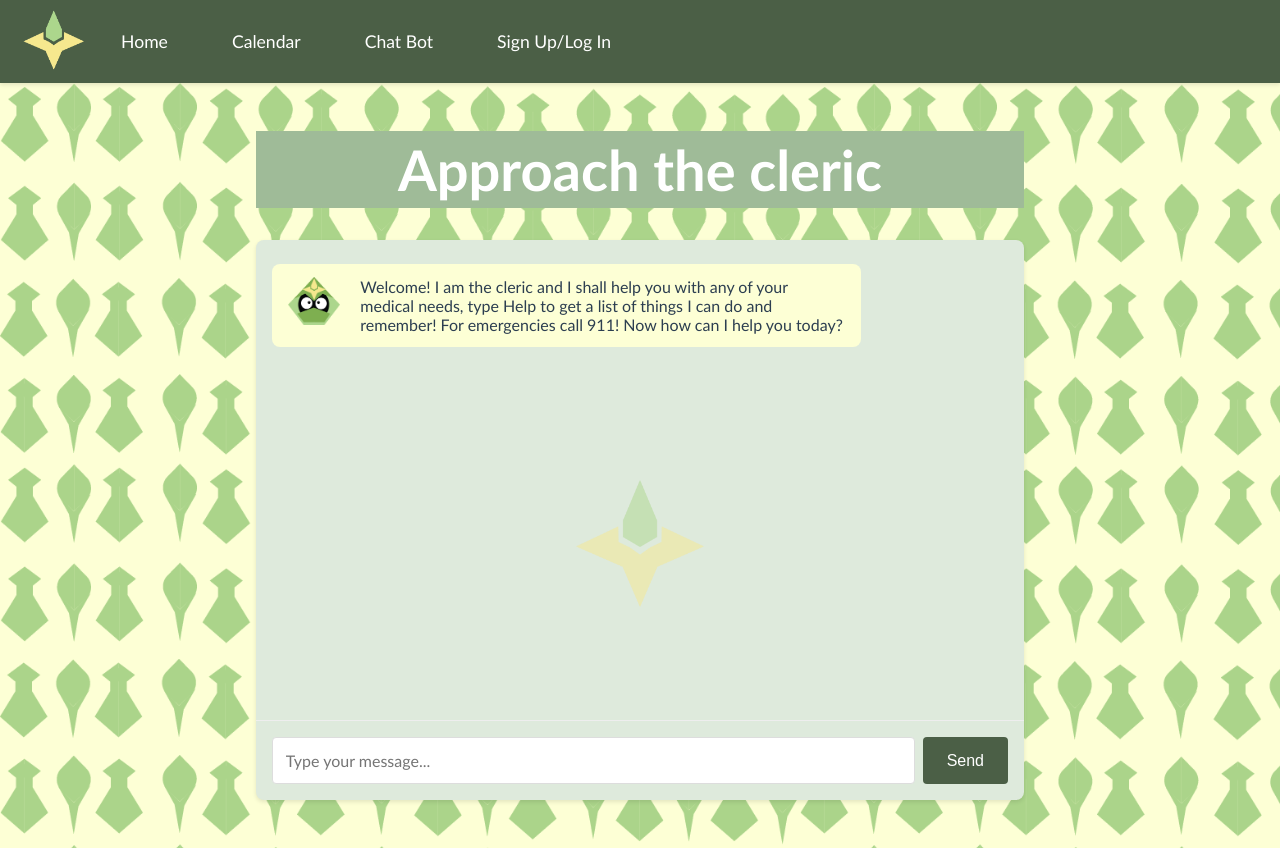
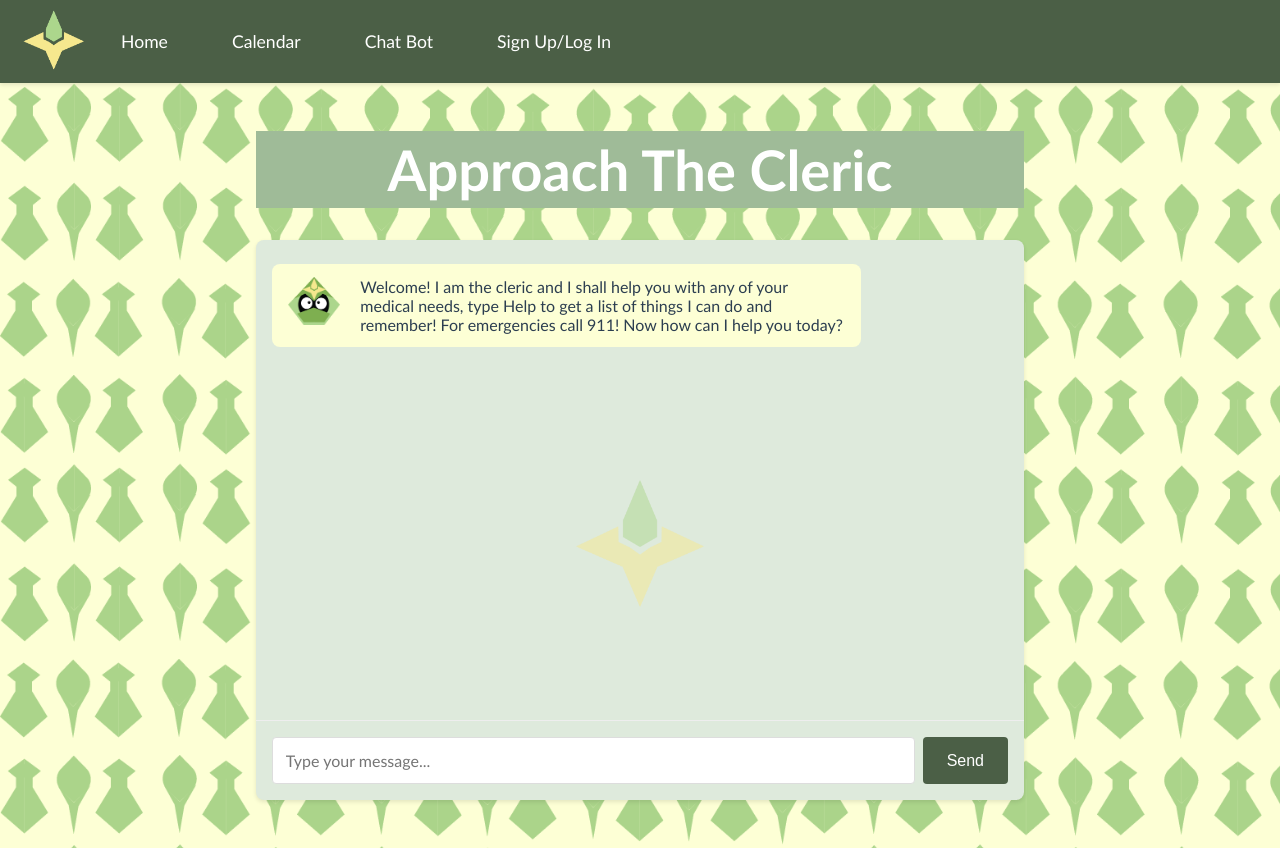
Before and after one commit to IRO05/LocalCleric, a React (Create React App) app in the folder frontend/: page /chatbot in a window 1280 px wide. Built offline with nearby package versions, Linux system fonts and the light colour scheme; no server answers; the database is empty.

Commit message:
grammar changes

```diff
--- a/frontend/src/components/Chatbot.js
+++ b/frontend/src/components/Chatbot.js
@@ -259,7 +259,7 @@ function Chatbot() {
 
   return (
     <div className="chatbot-container">
-      <h1 id="clerictitle" className="page-title">Approach the cleric</h1>
+      <h1 id="clerictitle" className="page-title">Approach The Cleric</h1>
       <div className="chat-window">
         <img id="chatLogo" src={logo} alt="Logo" />
         <div className="messages">
```
